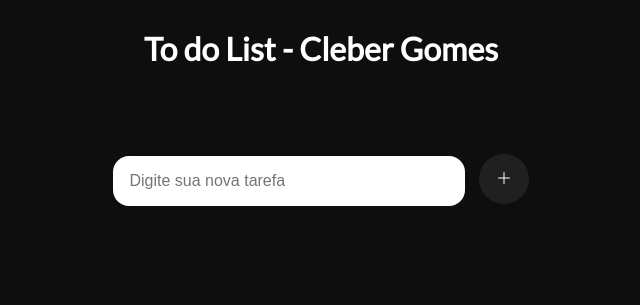
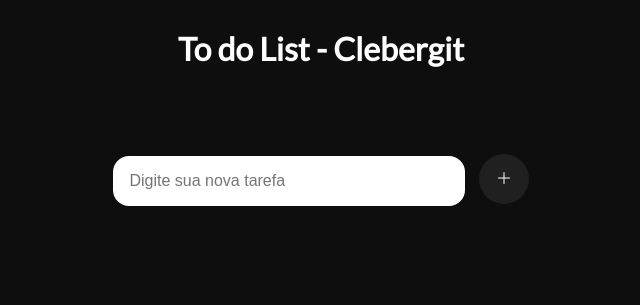
Before and after one commit to clebinho1994/to-do-list, a plain HTML site: page index.html in a window 1280 px wide. Shown: the whole page, without its empty margins (319-959 px from the left). Drawn offline with Linux system fonts and the light colour scheme.

Commit message:
Atualizando Nome

```diff
--- a/index.html
+++ b/index.html
@@ -11,7 +11,7 @@
 
 <body>
 
-  <h1>To do List - Cleber Gomes</h1>
+  <h1>To do List - Clebergit</h1>
   <div class="content">
       <div class="content--add-iten">
         <input type="text" name="tarefa" id="input-new-task" placeholder="Digite sua nova tarefa">
--- a/style.css
+++ b/style.css
@@ -25,6 +25,7 @@ body {
   display: flex;
   flex-direction: column;
   gap: 4rem;
+
 }
 
 .content--add-item {
```
